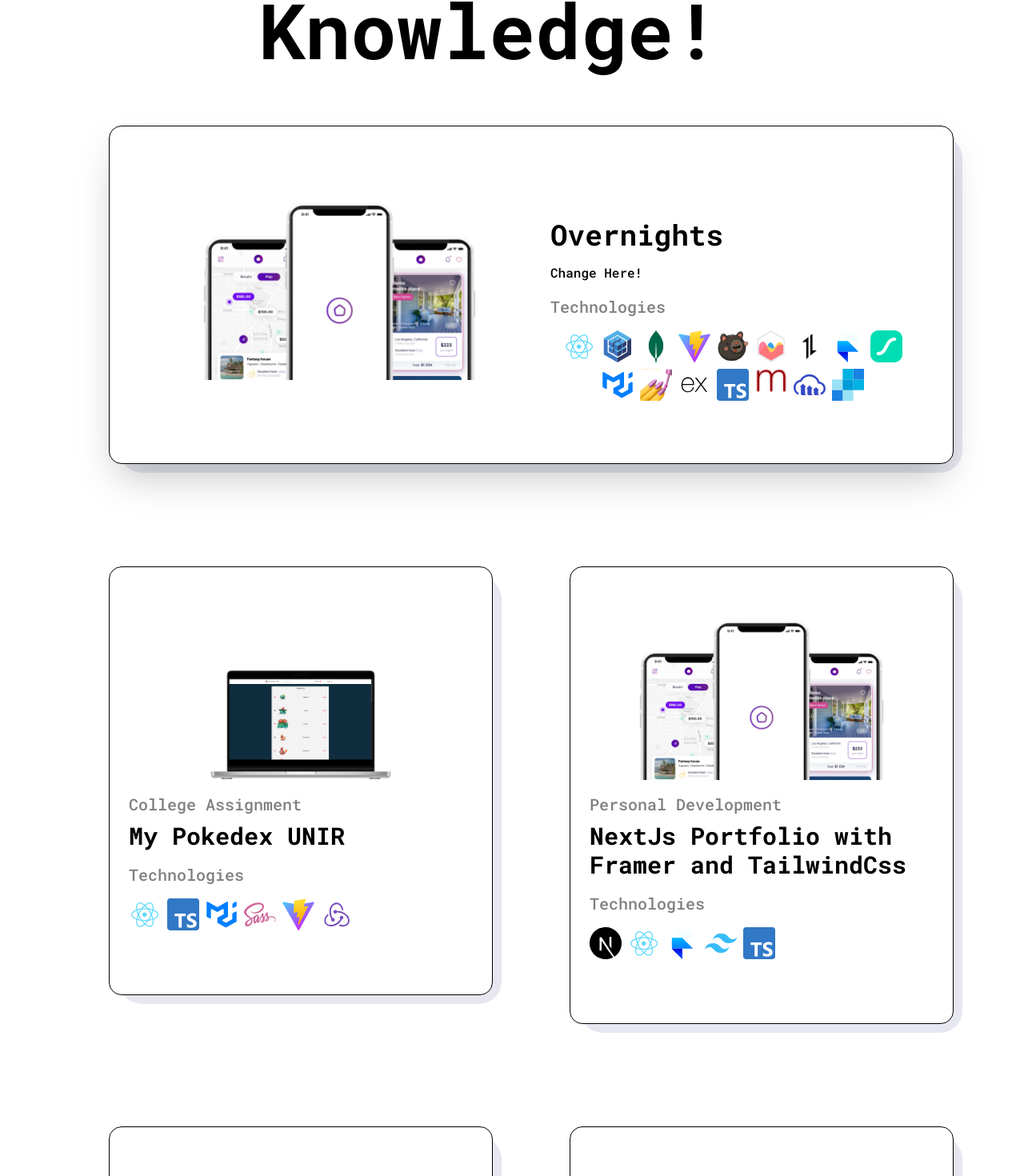
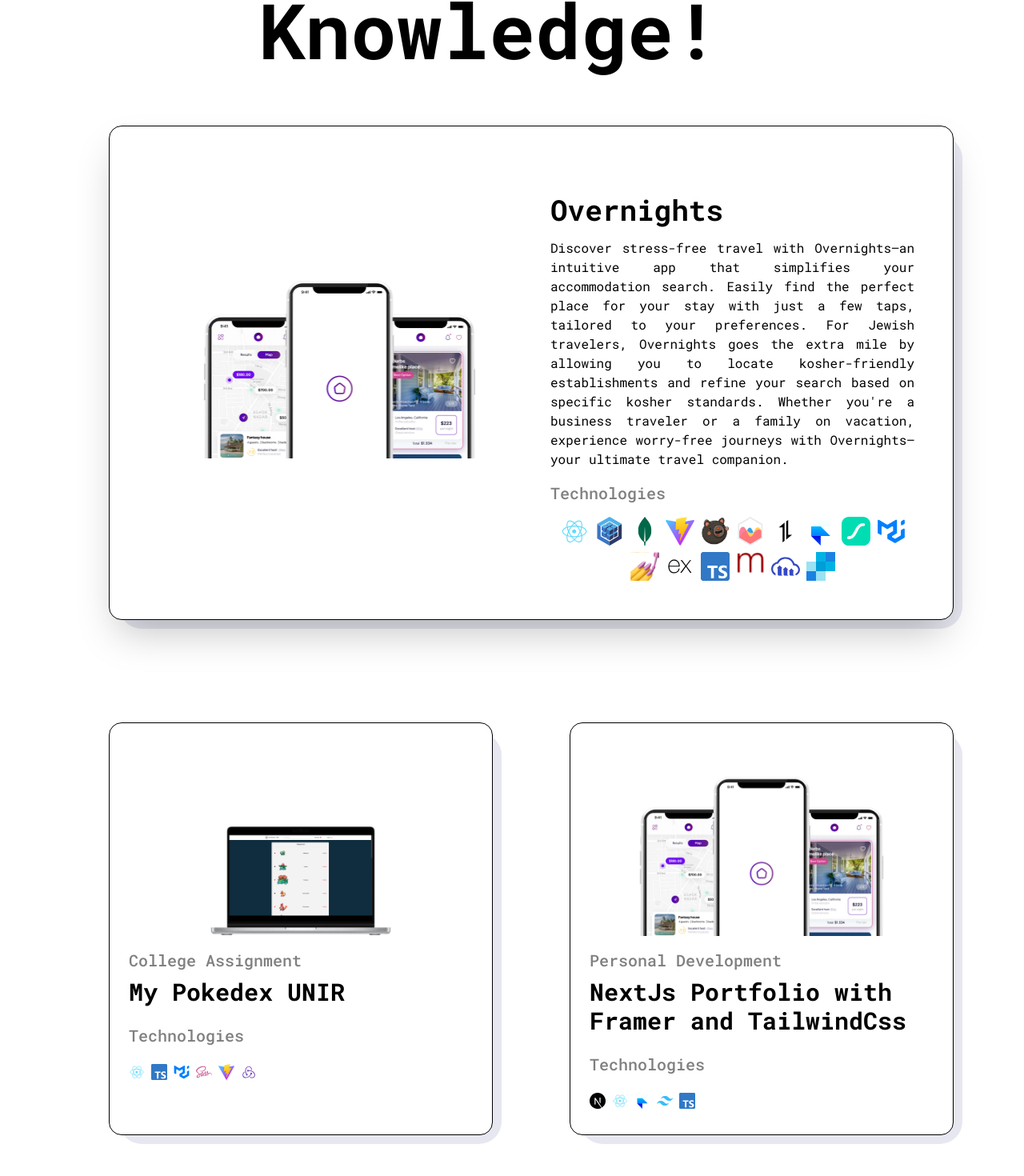
Before and after one commit to JuanDawd/portfolio, a Next.js app: page /projects in a window 1280 px wide. Shown: the part 365-1835 px from the top of the page at 80% size. Built offline with nearby package versions, Linux system fonts and the light colour scheme.

Commit message:
feat: :lipstick: finish projects revision
Finish the first revision of the projects page, it now can be launched

```diff
--- a/src/app/projects/FeaturedProject.tsx
+++ b/src/app/projects/FeaturedProject.tsx
@@ -6,10 +6,12 @@ import { ExternalLink } from 'lucide-react'
 import Image, { StaticImageData } from 'next/image'
 import Link from 'next/link'
 import React from 'react'
+
 type Technology = {
   name: string
   icon: any
 }
+
 type FeaturedProjectProps = {
   title: string
   technologies: Technology[]
@@ -32,10 +34,10 @@ const FeaturedProject = ({
   role,
 }: FeaturedProjectProps) => {
   return (
-    <Link href={deployment} target='_blank'>
       <article className='relative flex w-full items-center justify-between rounded-2xl border border-solid border-foreground bg-background p-12 shadow-2xl lg:flex-col lg:p-8 xs:px-4'>
         <div className='absolute left-3 top-3 -z-10 h-[100%] w-[100%] rounded-[1.75rem] bg-primary/10 xs:w-full' />
         <div className='w-1/2 overflow-hidden lg:w-full'>
+
           <ProjectSlideshow imagesArray={[image]} />
           {github === undefined ? (
             <TooltipedElement tTMessage='This project is private'>
@@ -76,8 +78,12 @@ const FeaturedProject = ({
               {role}
             </span>
           </div>
-
-          <Link
+<TooltipedElement tTMessage={
+            deployment === ''
+              ? 'This project has no demo.'
+              : 'Check the demo.'
+          }>
+{deployment === ''?  <Link
             href={'deployment'}
             target='_blank'
             className='underline-offset-2 hover:underline'
@@ -85,13 +91,16 @@ const FeaturedProject = ({
             <h2 className='my-2 w-full text-left text-4xl font-bold sm:text-sm'>
               {title}
             </h2>
-          </Link>
-          <p className='text-dark my-2 font-medium sm:text-sm'>{description}</p>
-          {/* <div className='mt-2 flex flex-wrap items-center justify-center gap-2'>
-            // {technologies.map((value, key) => (
-            //   <TechBadge name={value.name} key={key} />
-            // ))}
-          </div> */}
+          </Link>:
+            <h2 className='my-2 w-full text-left text-4xl font-bold sm:text-sm  underline-offset-2 hover:underline'>
+              {title}
+            </h2>
+          }
+</TooltipedElement>
+
+          <p className='text-dark my-2 text-justify font-normal sm:text-sm'>
+            {description}
+          </p>
 
           <div className='mt-2 flex flex-col gap-2'>
             <span className='text-xl font-medium text-secondary-foreground/50 lg:text-lg md:text-base'>
@@ -103,7 +112,7 @@ const FeaturedProject = ({
                   <Image
                     src={icon}
                     alt={name}
-                    className=' h-10 w-10 md:h-7 md:w-7'
+                    className=' h-9 w-9 md:h-6 md:w-6'
                   />
                 </TooltipedElement>
               ))}
@@ -111,7 +120,6 @@ const FeaturedProject = ({
           </div>
         </div>
       </article>
-    </Link>
   )
 }
 
--- a/src/app/projects/Project.tsx
+++ b/src/app/projects/Project.tsx
@@ -28,24 +28,20 @@ const Project = ({
   deployment,
 }: ProjectProps) => {
   return (
-    <Link href={deployment} target='_blank'>
-      <article className='relative flex w-full flex-col items-center justify-center rounded-2xl border border-solid border-foreground bg-background p-6 xs:p-4'>
+    <article className='relative flex sm:min-h-min md:min-h-[516px] min-h-[516px] w-full flex-col items-center justify-start rounded-2xl border border-solid border-foreground bg-background p-6 xs:p-4'>
       <div className='absolute left-3 top-3 -z-10 h-[100%] w-[100%] rounded-[1.75rem] bg-primary/10' />
-        <Link
-          href={'deployment'}
-          target='_blank'
-          className='w-full cursor-pointer overflow-hidden rounded-lg'
-        >
+
           <FramerImage
             src={image}
             alt={title}
-            className='h-auto w-full'
+            className='h-auto w-full overflow-hidden rounded-lg'
             whileHover={{ scale: 1.05 }}
             transition={{ duration: 0.2 }}
             priority
             sizes='(max-width:768px) 100vw, (max-width:1200px) 50vw, 50vw'
           />
-        </Link>
+
+
 
       <div className='mt-4 flex w-full flex-col items-start justify-between'>
         <div className='flex w-full items-center justify-between'>
@@ -57,8 +53,16 @@ const Project = ({
             {role}
           </span>
         </div>
+        <TooltipedElement
+          tTMessage={
+            deployment === ''
+              ? 'This project has no demo.'
+              : 'Check the demo.'
+          }
+        >
+          {deployment !== '' ? (
             <Link
-            href='deployment'
+              href={deployment}
               target='_blank'
               className='underline-offset-2 hover:underline'
             >
@@ -66,57 +70,50 @@ const Project = ({
                 {title}
               </h2>
             </Link>
-          <div className='my-2 flex flex-col gap-2'>
+          ) : (
+            <h2 className='my-2 w-full text-left text-3xl font-bold lg:text-2xl underline-offset-2 hover:underline'>
+              {title}
+            </h2>
+          )}
+        </TooltipedElement>
+        <div className='my-2 flex w-full flex-col gap-2'>
+          <div className='flex w-full items-center justify-between'>
             <span className='text-xl font-medium text-secondary-foreground/50 lg:text-lg md:text-base'>
               Technologies
             </span>
-            <div className='mt-2 flex flex-wrap items-center justify-center gap-2'>
-              {technologies.map(({ icon, name }, key) => (
-                <TooltipedElement tTMessage={name} key={name + '-' + key}>
-                  <Image
-                    src={icon}
-                    alt={name}
-                    className=' h-10 w-10  md:h-7 md:w-7'
-                  />
-                </TooltipedElement>
-              ))}
-            </div>
-          </div>
 
-          <div className='mt-2 flex w-full items-center justify-center'>
-            {github === undefined ? (
-              <TooltipedElement tTMessage='This project is private'>
+            {github && (
               <Button
                 asChild
                 variant='link'
-                  className='flex w-full items-center justify-center gap-4 text-primary-foreground'
-                >
-                  <Label className='text-lg font-semibold md:text-base'>
-                    Check the source code
-                    <ExternalLink className='h-4 w-4' />
-                  </Label>
-                </Button>
-              </TooltipedElement>
-            ) : (
-              <Button
-                asChild
-                variant='link'
-                className='flex w-full items-center justify-center gap-4 text-primary-foreground'
+                size='icon'
+                className='flex items-center justify-center gap-4 text-primary-foreground'
               >
                 <Link
                   href={github}
                   target='_blank'
                   className='text-lg font-semibold md:text-base'
                 >
-                  Check the source code
+                  {' '}
                   <ExternalLink className='h-4 w-4' />
                 </Link>
               </Button>
             )}
           </div>
+          <div className='mt-2 flex flex-wrap items-center justify-start gap-2'>
+            {technologies.map(({ icon, name }, key) => (
+              <TooltipedElement tTMessage={name} key={name + '-' + key}>
+                <Image
+                  src={icon}
+                  alt={name}
+                  className=' h-5 w-5  md:h-4 md:w-4'
+                />
+              </TooltipedElement>
+            ))}
+          </div>
+        </div>
       </div>
     </article>
-    </Link>
   )
 }
 
--- a/src/app/projects/constants.ts
+++ b/src/app/projects/constants.ts
@@ -77,7 +77,8 @@ export const projectsConstants = {
     deployment: 'https://www.overnights.com/',
     type: 'Freelance',
     role: 'Fullstack',
-    description: 'Change Here!',
+    description:
+      "Discover stress-free travel with Overnights—an intuitive app that simplifies your accommodation search. Easily find the perfect place for your stay with just a few taps, tailored to your preferences. For Jewish travelers, Overnights goes the extra mile by allowing you to locate kosher-friendly establishments and refine your search based on specific kosher standards. Whether you're a business traveler or a family on vacation, experience worry-free journeys with Overnights—your ultimate travel companion.",
   },
 
   projects: [
@@ -112,7 +113,7 @@ export const projectsConstants = {
       type: 'Personal Development',
       role: 'Frontend',
       deployment:
-        'https://next-js-portfolio-with-framer-and-tailwindcss.vercel.app/about',
+        'https://next-js-portfolio-with-framer-and-tailwindcss.vercel.app/',
     },
     {
       title: 'Guarapo-SSR',
@@ -209,24 +210,23 @@ export const projectsConstants = {
     //   role: 'Fullstack',
     //   deployment: '',
     // },
-    {
-      title: 'Kommit',
-      technologies: [
-        { icon: Rails, name: 'Rails' },
-        { icon: SQLite, name: 'SQLite3' },
-        { icon: ShouldaMatchers, name: 'Shoulda matchers' },
-        { icon: RSPec, name: 'RSPec' },
-        //!Fix {icon:Faker,name:'Faker'},
-        { icon: Postgres, name: 'Postgres' },
-        { icon: Sass, name: 'SASS' },
-        { icon: Tailwind, name: 'TAILWIND' },
-      ],
-      github: undefined,
-      image: overnights,
-      type: 'Freelance Job',
-      role: 'Frontend',
-      deployment: '',
-    },
+    // {
+    //   title: 'Kommit',
+    //   technologies: [
+    //     { icon: Rails, name: 'Rails' },
+    //     { icon: SQLite, name: 'SQLite3' },
+    //     { icon: ShouldaMatchers, name: 'Shoulda matchers' },
+    //     { icon: RSPec, name: 'RSPec' },
+    //     { icon: Postgres, name: 'Postgres' },
+    //     { icon: Sass, name: 'SASS' },
+    //     { icon: Tailwind, name: 'TAILWIND' },
+    //   ],
+    //   github: undefined,
+    //   image: overnights,
+    //   type: 'Freelance Job',
+    //   role: 'Frontend',
+    //   deployment: '',
+    // },
     // {
     //   title: 'Doc.tors',
     //   technologies: [
```
Lines whose indentation alone changed are shown as unchanged.
